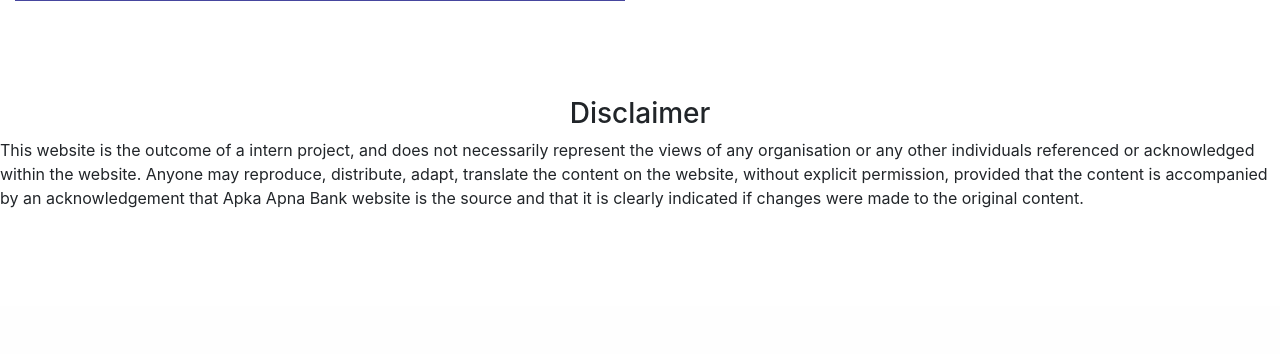
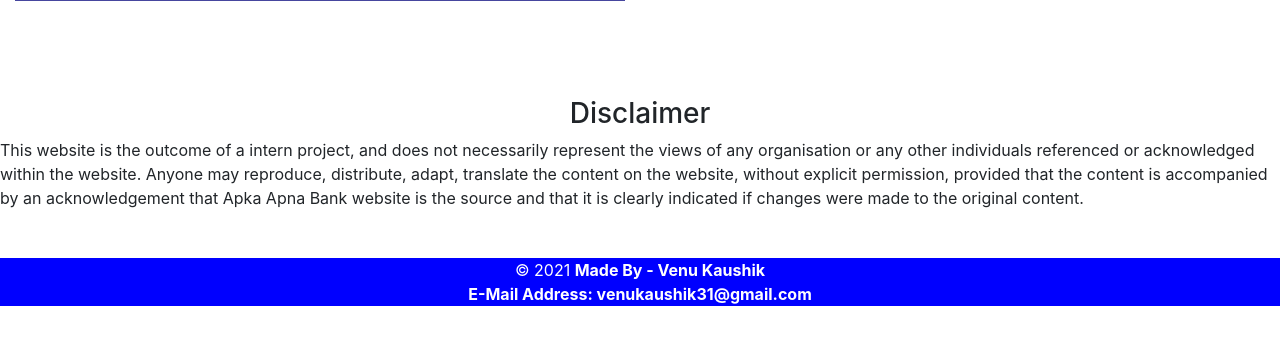
Before and after one commit to venukaushik/tsf_webdevelopment, a PHP site: page / in a window 1280 px wide. Shown: the part 1015-1369 px from the top of the page. Before the commit the page ends 1223 px from the top, so only its background shows below. Run offline with PHP 8.4, Linux system fonts and the light colour scheme.

Commit message:
Update index.php

```diff
--- a/index.php
+++ b/index.php
@@ -113,6 +113,20 @@
       necessarily represent the views of any organisation or any other individuals referenced or
       acknowledged within the website. Anyone may reproduce, distribute, adapt, translate the content on the website, without explicit permission, provided that the content is accompanied by an acknowledgement that Apka Apna Bank website is the source and that it is clearly indicated if changes were made to the original content.</p1>
  </div>
+ <style>
+.footer {
+   position: bottom ;
+   left: 0;
+   bottom: 0;
+   width: 100%;
+   background-color: blue;
+   color: white;
+   text-align: center;
+}
+</style>
+<div class="footer">
+  <p>&copy 2021  <b>Made By - Venu Kaushik</br> E-Mail Address: venukaushik31@gmail.com</b></p>
+</div>
 
    <script src="https://ajax.googleapis.com/ajax/libs/jquery/3.5.1/jquery.min.js"></script>
   <script src="https://cdnjs.cloudflare.com/ajax/libs/popper.js/1.16.0/umd/popper.min.js"></script>
```
